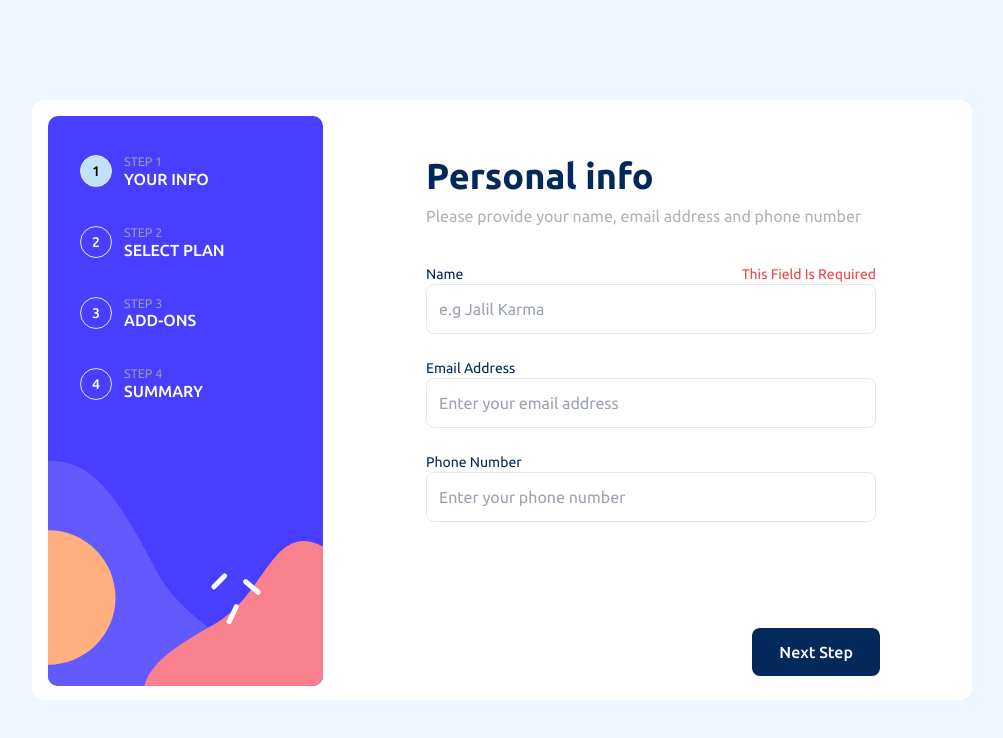
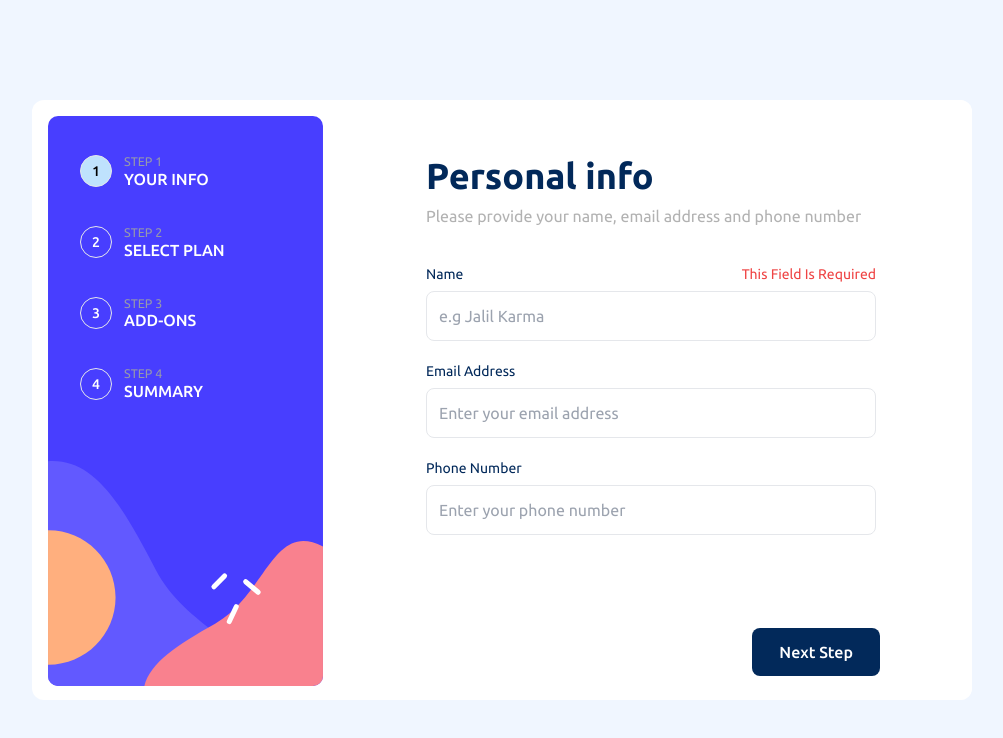
Before and after one commit to ifaronti/multi-step-form-challenge, a React (Create React App) app in the folder multi-steps/: page / in a window 1280 px wide. Shown: the top 738 px of the page, without its empty margins (138-1141 px from the left). Built offline with nearby package versions, Linux system fonts and the light colour scheme.

Commit message:
fine tuning

```diff
--- a/multi-steps/src/components/multiSteppApp/personalInfo/infoForm.js
+++ b/multi-steps/src/components/multiSteppApp/personalInfo/infoForm.js
@@ -12,7 +12,7 @@ export default function InfoForm({info, onChange, phoneError, emailError, nameEr
     // inputs for some reasons it
     const infoForm =
     <div className="relative w-full">
-        <label htmlFor='name' className='font flex w-[100%] max-w-[450px] lg:w-[450px] justify-between capitalize font-Ubuntu-Regular text-sm text-[#02295a]'>
+        <label htmlFor='name' className='font flex w-[100%] mb-[3px] lg:mb-[7px] max-w-[450px] lg:w-[450px] justify-between capitalize font-Ubuntu-Regular text-sm text-[#02295a]'>
             Name
             <p className={`text-red-500 font-Ubuntu-Regular ${nameError ? 'visible': 'invisible'}`}>{errorMsg0}</p>
         </label>
@@ -24,16 +24,16 @@ export default function InfoForm({info, onChange, phoneError, emailError, nameEr
             name='name'
             required
             placeholder='e.g Jalil Karma'
-            className='lg:w-[450px]  w-[100%] max-w-[450px] indent-3 text-[1rem] font-Ubuntu-Regular border-solid outline-none border-[1px] h-[43px] lg:h-[50px] mb-4 lg:mb-6 rounded-[4px] lg:rounded-lg my-0'
+            className='lg:w-[450px]  w-[100%] max-w-[450px] indent-3 text-[1rem] font-Ubuntu-Regular border-solid outline-none border-[1px] h-[43px] lg:h-[50px] mb-4 lg:mb-5 rounded-[4px] cursor-pointer hover:border-[#4703b5] text-[#02295a] lg:rounded-lg my-0'
         />
 
-        <label htmlFor='email' className='capitalize flex w-[100%] max-w-[450px] lg:w-[450px] justify-between font-Ubuntu-Regular text-sm text-[#02295a]'>
+        <label htmlFor='email' className='capitalize flex w-[100%] mb-[3px] lg:mb-[7px] max-w-[450px] lg:w-[450px] justify-between font-Ubuntu-Regular text-sm text-[#02295a]'>
             Email Address
             <p className={`${emailError ? 'visible' : 'invisible'} font-Ubuntu-Regular text-red-500`}>{errorMsg1}</p>
         </label>
         <input
             type='email'
-            className={`lg:w-[450px] w-[100%] max-w-[450px] ${emailError ? 'border-red-500' : ''} indent-3 text-[1rem] font-Ubuntu-Regular border-solid mb-4 outline-none border-[1px] h-[43px] lg:h-[50px] lg:mb-6 rounded-[4px] lg:rounded-lg my-0`}
+            className={`lg:w-[450px] w-[100%] max-w-[450px] ${emailError ? 'border-red-500' : ''} indent-3 text-[1rem] font-Ubuntu-Regular border-solid mb-4 outline-none border-[1px] h-[43px] lg:h-[50px] lg:mb-5 rounded-[4px] cursor-pointer hover:border-[#4703b5] text-[#02295a] lg:rounded-lg my-0`}
             id='email' value={info.email}
             onChange={onChange}
             name='email'
@@ -41,7 +41,7 @@ export default function InfoForm({info, onChange, phoneError, emailError, nameEr
             placeholder='Enter your email address'
         />
 
-        <label htmlFor='phone' className='font flex justify-between w-[100%] max-w-[450px] lg:w-[450px] capitalize font-Ubuntu-Regular text-sm text-[#02295a]'>
+        <label htmlFor='phone' className='font flex justify-between mb-[3px] lg:mb-[7px] w-[100%] max-w-[450px] lg:w-[450px] capitalize font-Ubuntu-Regular text-sm text-[#02295a]'>
             Phone Number
             <p className={`${phoneError ? 'visible' : 'invisible'} text-red-500`}>{errorMsg2}</p>
         </label>
@@ -53,7 +53,7 @@ export default function InfoForm({info, onChange, phoneError, emailError, nameEr
             name='phone'
             required
             placeholder='Enter your phone number'
-            className={`lg:w-[450px] w-[100%] max-w-[450px] ${phoneError ? 'border-red-500' : ''} mb-8 indent-3 text-[1rem] font-Ubuntu-Regular border-solid outline-none border-[1px] h-[43px] lg:h-[50px] lg:mb-6 rounded-[4px] lg:rounded-lg my-0`}
+            className={`lg:w-[450px] w-[100%] max-w-[450px] ${phoneError ? 'border-red-500' : ''} mb-8 indent-3 text-[1rem] font-Ubuntu-Regular border-solid outline-none border-[1px] h-[43px] lg:h-[50px] lg:mb-5 rounded-[4px] cursor-pointer hover:border-[#4703b5] text-[#02295a] lg:rounded-lg my-0`}
         />
     </div>
 
```
